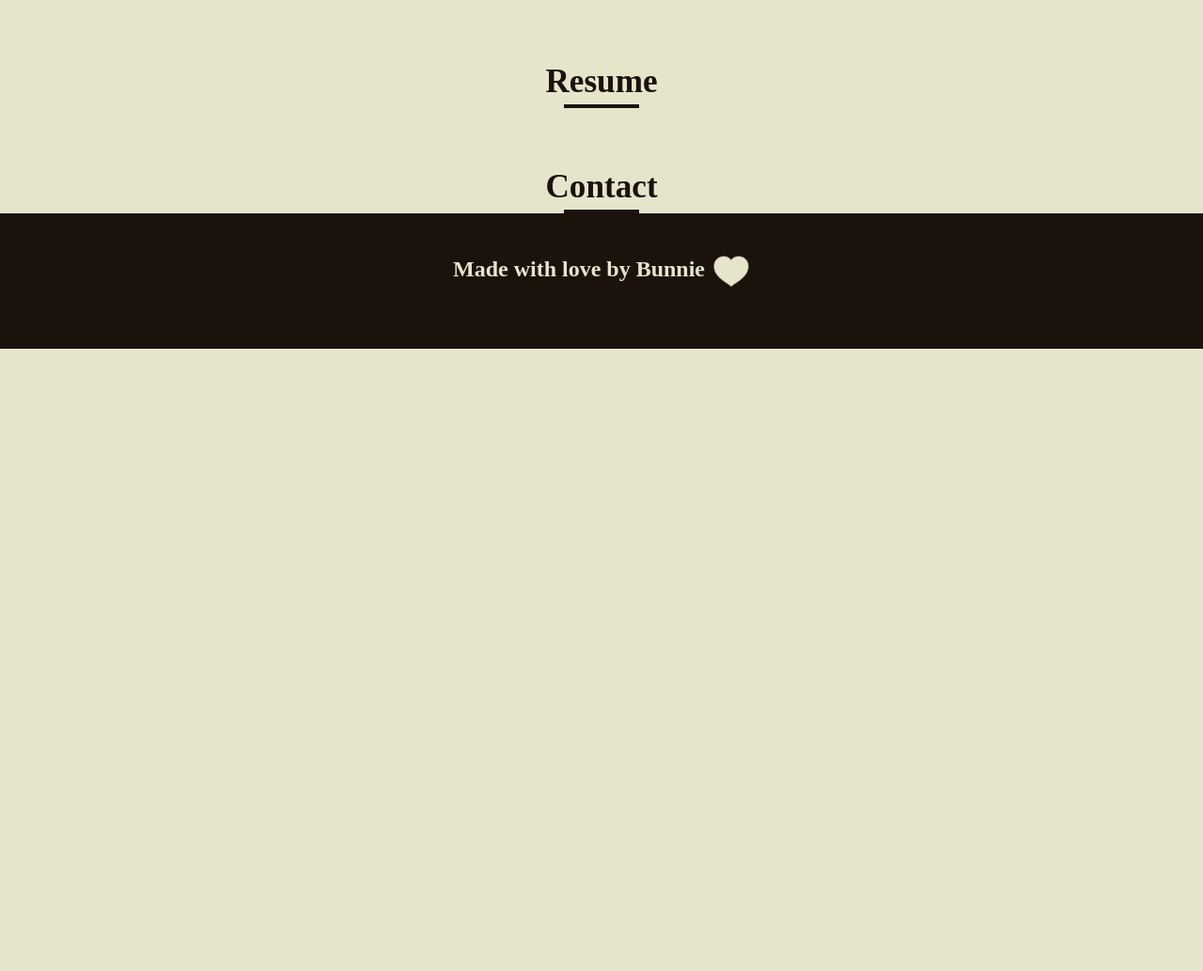
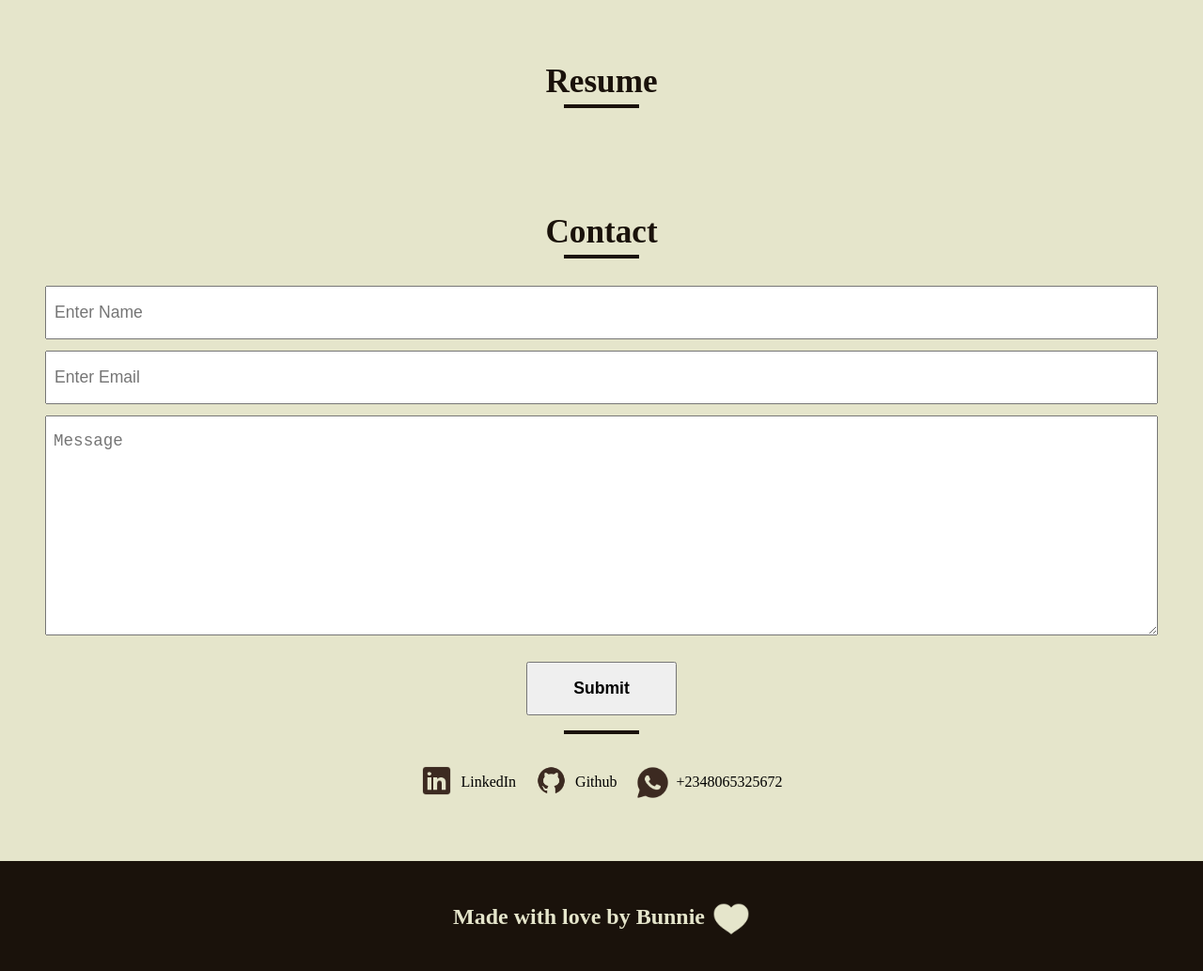
Before and after one commit to BenitaMichael/CodeAlpha_Personal_Portfolio_Website, a plain HTML site: page index.html in a window 1280 px wide. Shown: the part 2518-3551 px from the top of the page at 94% size. Before the commit the page ends 2889 px from the top, so only its background shows below. Drawn offline with Linux system fonts and the light colour scheme.

Commit message:
Contact structure

```diff
--- a/assest/style.css
+++ b/assest/style.css
@@ -263,7 +263,51 @@ hr{
 
 
 /*---CONTACT SECTION---*/
+.contact{
+    padding: 3rem;
+}
+form{
+    display: flex;
+    flex-direction: column;
+    margin-top: 1.8rem;
+}
 
+form input, textarea{
+    padding: 16px 8px;
+    font-size: 1.1rem;
+    margin-bottom: 12px;
+}
+form input[type=submit]{
+    width: 160px;
+    margin: 1rem auto;
+    font-weight: 700;
+    cursor: pointer;
+    transition: .3s all;
+}
+
+form input[type=submit]:hover{
+    background-color: #1A120B;
+    color: #D5CEA3;
+}
+
+.socials{
+    display: flex;
+    justify-content: center;
+    gap: 20px;
+    margin: 2rem auto 1rem auto;
+}
+.socials .text-img{
+    display: flex;
+    align-items: center;
+    gap: 8px;
+}
+
+.socials .text-img img{
+    width: 35px
+}
+.socials .text-img a{
+    color: #3C2A21;
+}
 
 
 /*---FOOTER SECTION---*/
--- a/index.html
+++ b/index.html
@@ -136,6 +136,29 @@
     <section id="contact" class="contact">
         <h1 class="heading">Contact</h1>
         <hr>
+        <form action="">
+            <input type="text" name="" id="" placeholder="Enter Name">
+            <input type="email" name="" id="" placeholder="Enter Email">
+            <textarea name="" id="" cols="20" rows="10" placeholder="Message"></textarea>
+            <input type="submit" value="Submit">
+        </form>
+
+        <hr>
+
+        <div class="socials">
+            <div class="text-img">
+                <a href="https://www.linkedin.com/in/benita-enubiaka-75b73023a"><img src="assest/images/icons8-linked-in-50.png" alt="LinkedIn"></a>
+                <p>LinkedIn</p>
+            </div>
+            <div class="text-img">
+                <a href="https://github.com/BenitaMichael"><img src="assest/images/icons8-github-64.png" alt="Github"></a>
+                <p>Github</p>
+            </div>
+            <div class="text-img">
+                <img src="assest/images/icons8-whatsapp-50.png" alt="Whatsapp">
+            <p>+2348065325672</p>
+            </div>
+        </div>
 
     </section>
 
```
Also changed, not shown: assest/images/icons8-github-64.png (added), assest/images/icons8-linked-in-50.png (added), assest/images/icons8-whatsapp-50.png (added).
